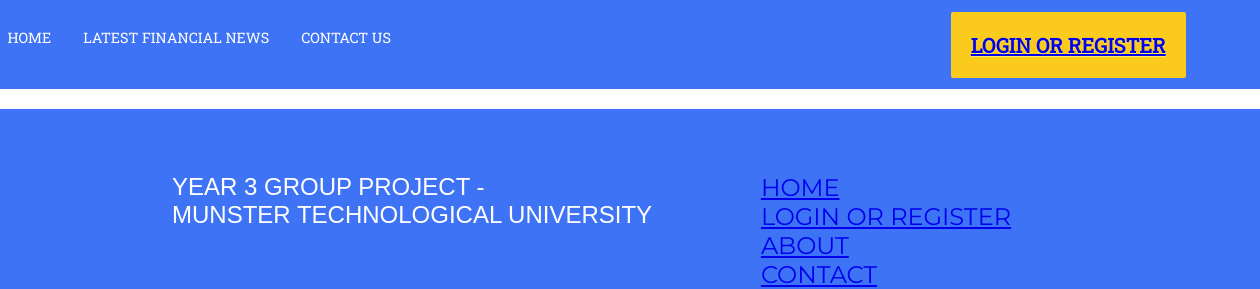
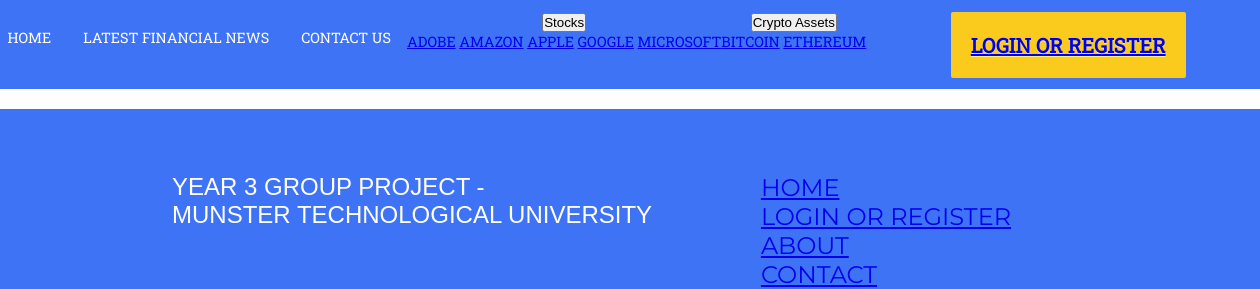
Before and after one commit to CianHerlo/group-project-y3-website, a website: page public/ethereum.html in a window 1280 px wide. Shown: the top 289 px of the page, 20-1280 px from the left. Drawn offline with Linux system fonts and the light colour scheme.

Commit message:
Added drop down code to ethereum.html

```diff
--- a/public/ethereum.html
+++ b/public/ethereum.html
@@ -13,6 +13,27 @@
     <a class="active" href="./index.html">Home</a>
     <a href="./latest_news.html">Latest Financial News</a>
     <a href="./contact.html">Contact Us</a>
+    <div class="dropdown">
+      <button class="dropbtn">Stocks
+        <i class="fa fa-caret-down"></i>
+      </button>
+      <div class="dropdown-content">
+        <a href="./adobe.html">Adobe</a>
+        <a href="./amazon.html">Amazon</a>
+        <a href="./apple.html">Apple</a>
+        <a href="./google.html">Google</a>
+        <a href="./msft.html">MicroSoft</a>
+      </div>
+    </div>
+    <div class="dropdown">
+      <button class="dropbtn">Crypto Assets
+        <i class="fa fa-caret-down"></i>
+      </button>
+      <div class="dropdown-content">
+        <a href="./bitcoin.html">Bitcoin</a>
+        <a href="./ethereum.html">Ethereum</a>
+      </div>
+    </div>
   <div id = "loginLink">
     <a href="./register_login.html" id="login">Login or Register</a>
   </div>
```
Lines whose indentation alone changed are shown as unchanged.
